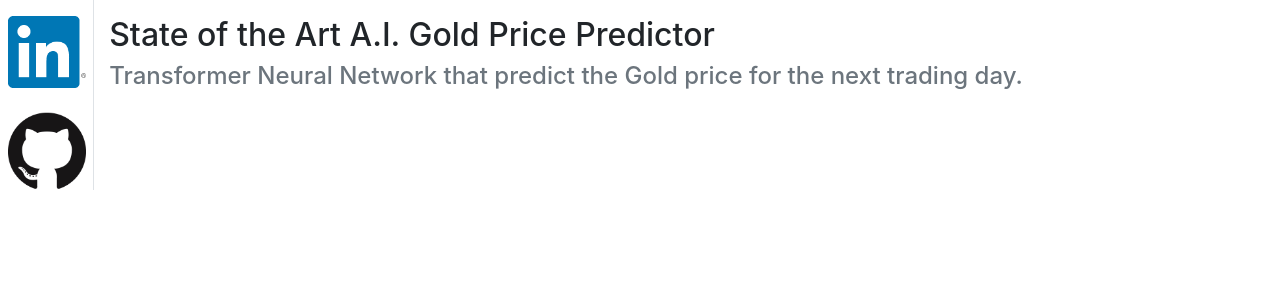
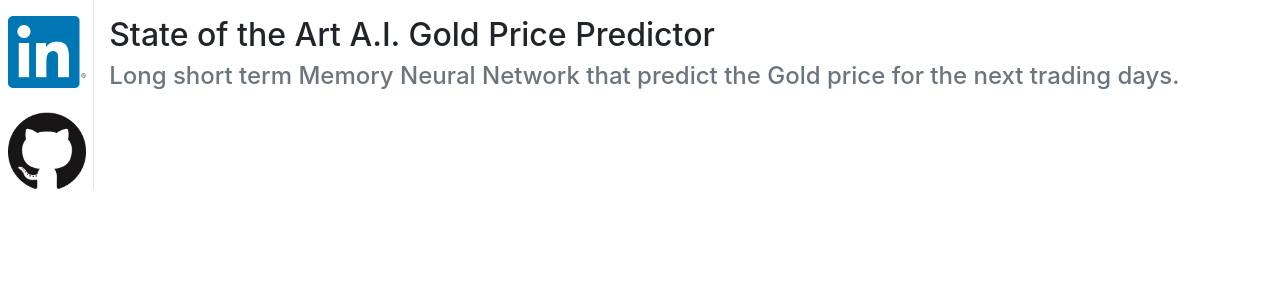
Before and after one commit to Dachkovski/AIHedgefund, a Flask app: template frontend/webapp/templates/index.html in a window 1280 px wide. Shown: the part 56-356 px from the top of the page. Run offline with Flask 2, Linux system fonts and the light colour scheme; the template is opened without the code that fills it, so the values that code supplies are empty; some libraries are stand-ins or nearby versions.

Commit message:
updated readme

```diff
--- a/frontend/webapp/templates/index.html
+++ b/frontend/webapp/templates/index.html
@@ -59,7 +59,7 @@
             <div id="middle-info" class="mt-3">
 
                 <h2 id="tag-line">State of the Art A.I. Gold Price Predictor</h2>
-                <h4 id="tag-line" class="text-muted">Transformer Neural Network that predict the Gold price for the next trading day.</h4>
+                <h4 id="tag-line" class="text-muted">Long short term Memory Neural Network that predict the Gold price for the next trading days.</h4>
 
             </div>
 
```
Also changed, not shown: frontend/static/images/frontend.png, frontend/static/images/prediction_test.png (deleted), frontend/static/images/scaled_chart.png (deleted), frontend/static/images/transformer.png (deleted).
